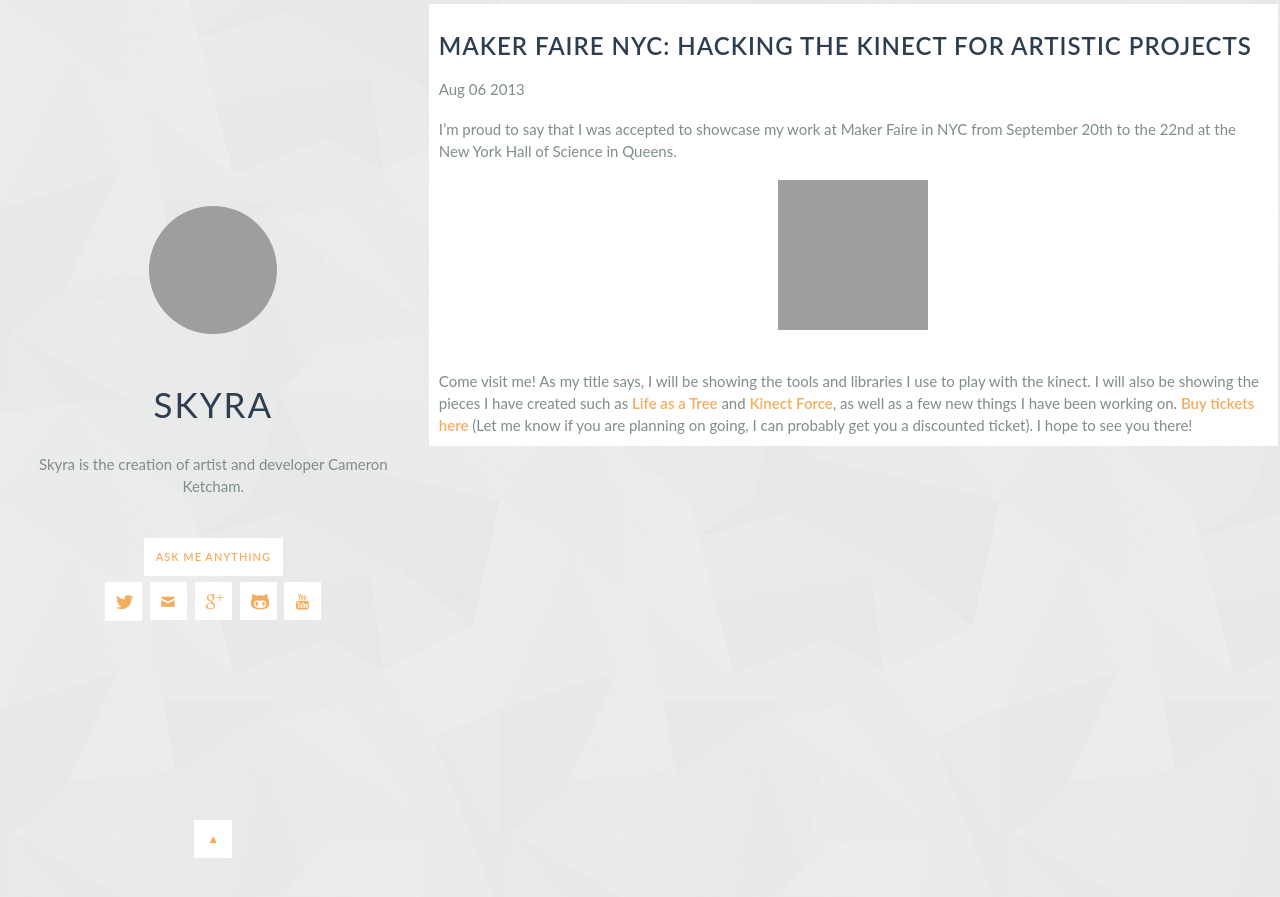
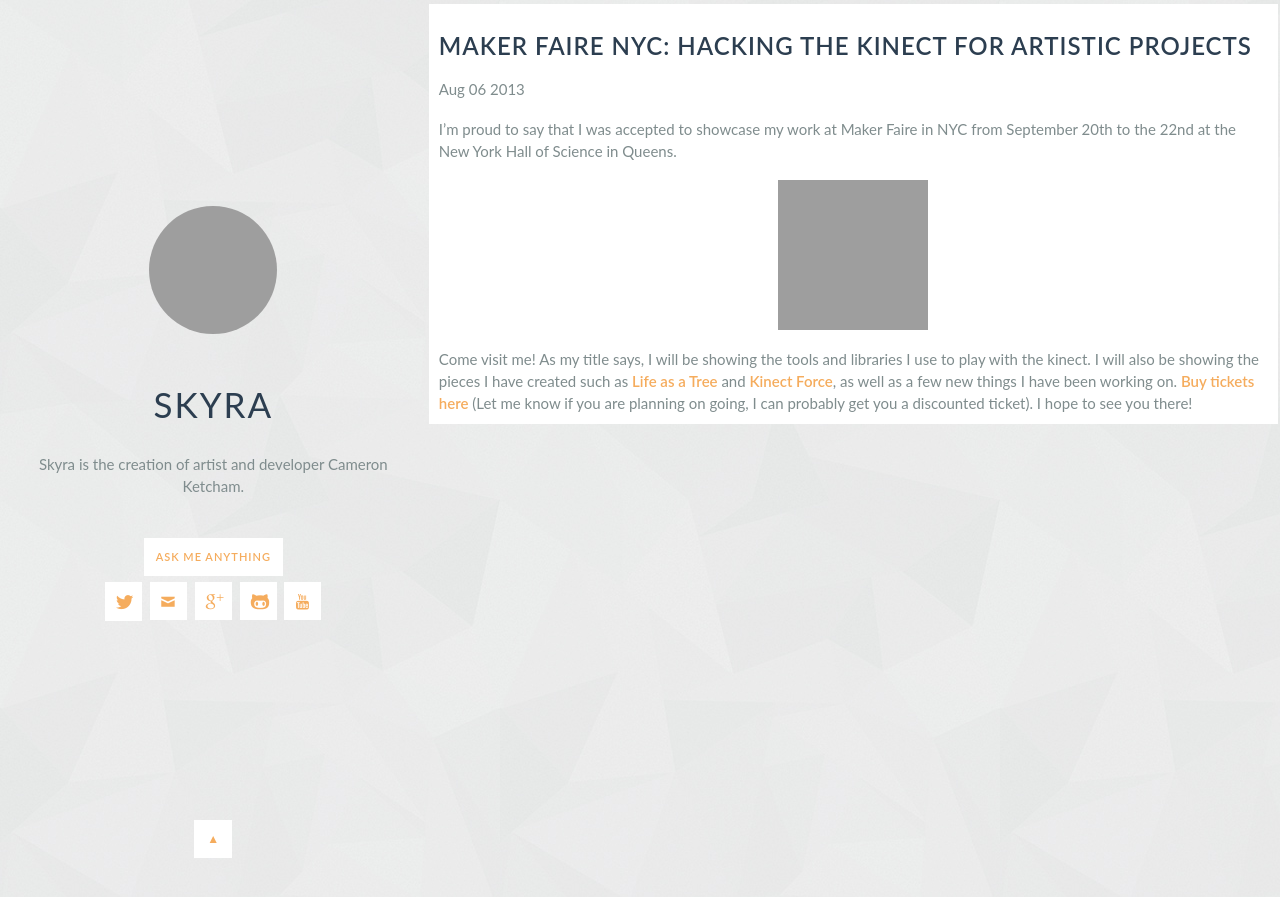
Before and after one commit to skyra/skyra.github.com, a Jekyll site: the page built from _posts/2013-08-06-Maker-Faire-NYC.md, in a window 1280 px wide and 900 px high. Shown: the top 897 px of the window. Built offline with Jekyll 4.4.1, drawn with Linux system fonts in a browser that asks for light colours; some web fonts are replaced; grey boxes are pictures that could not be loaded.

Commit message:
maruku didn't like the indented img tag

```diff
--- a/_layouts/default.html
+++ b/_layouts/default.html
@@ -222,4 +222,6 @@
 
 <script src="/js/fixie-app.js"></script>
 
-</body></html>
+</body>
+
+</html>
--- a/_posts/2013-08-06-Maker-Faire-NYC.md
+++ b/_posts/2013-08-06-Maker-Faire-NYC.md
@@ -2,16 +2,16 @@
 layout: post
 title: Maker Faire NYC&#58; Hacking the Kinect for artistic projects
 category: blog
-tag: [tech, kinect]
+tags: [tech, kinect]
 excerpt: I'm going to be presenting at Maker Faire NYC on September 20th to the 22nd. Come to my booth to learn how to use open source libraries to read data from the Kinect.
 ---
 
 I'm proud to say that I was accepted to showcase my work at Maker Faire in NYC from September 20th to the 22nd at the New York Hall of Science in Queens.
-<br>
+
 <p>
 <center><a href="http://makerfaire.com">
-    <img src="http://makerfaire.files.wordpress.com/2013/07/mf13ny_badge.jpg" alt="New York Maker Faire Web Badge" style="width:150px;height:150px" border="0" />
+<img src="http://makerfaire.files.wordpress.com/2013/07/mf13ny_badge.jpg" alt="New York Maker Faire Web Badge" style="width:150px;height:150px" border="0" />
 </a></center>
 </p>
-<br>
+
 Come visit me! As my title says, I will be showing the tools and libraries I use to play with the kinect. I will also be showing the pieces I have created such as [Life as a Tree]({% post_url 2013-04-05-Life-of-a-Tree %}) and [Kinect Force]({% post_url 2013-04-03-Kinect-Force %}), as well as a few new things I have been working on. [Buy tickets here](http://makerfairenyc.eventbrite.com/) (Let me know if you are planning on going, I can probably get you a discounted ticket). I hope to see you there!
```
